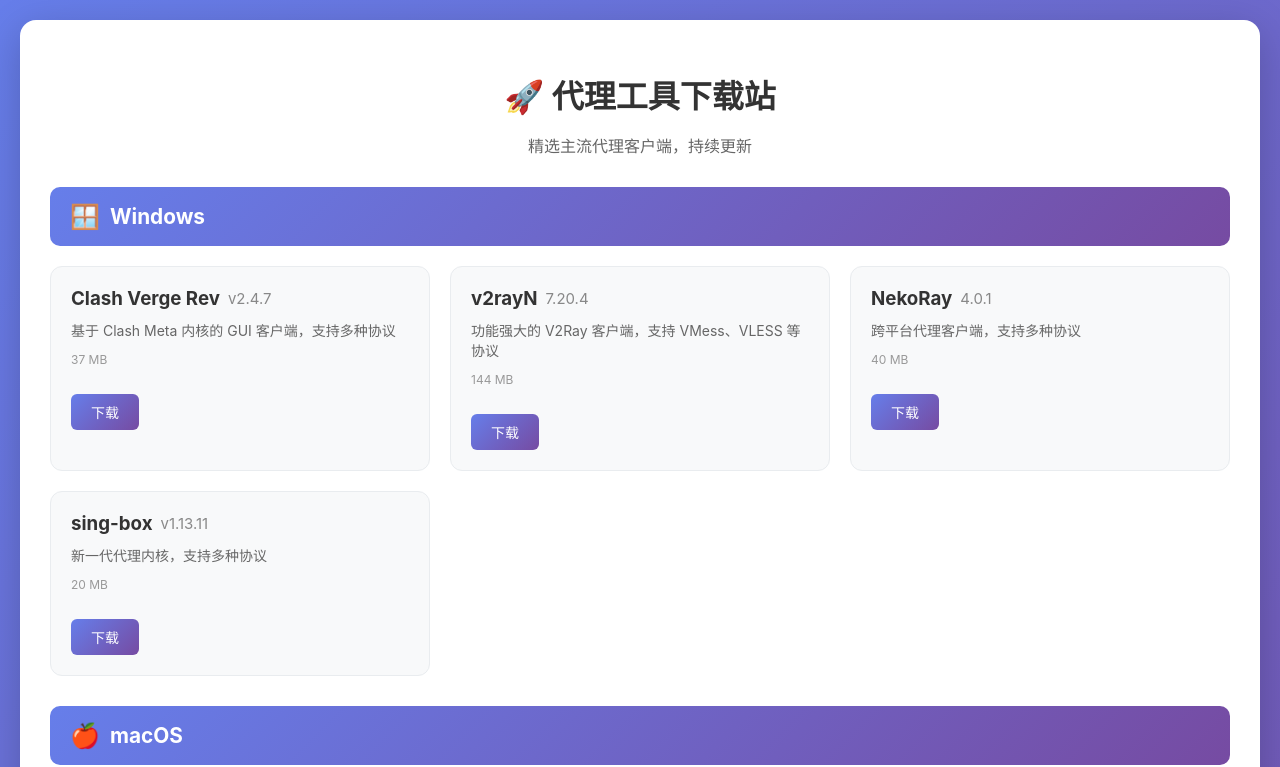
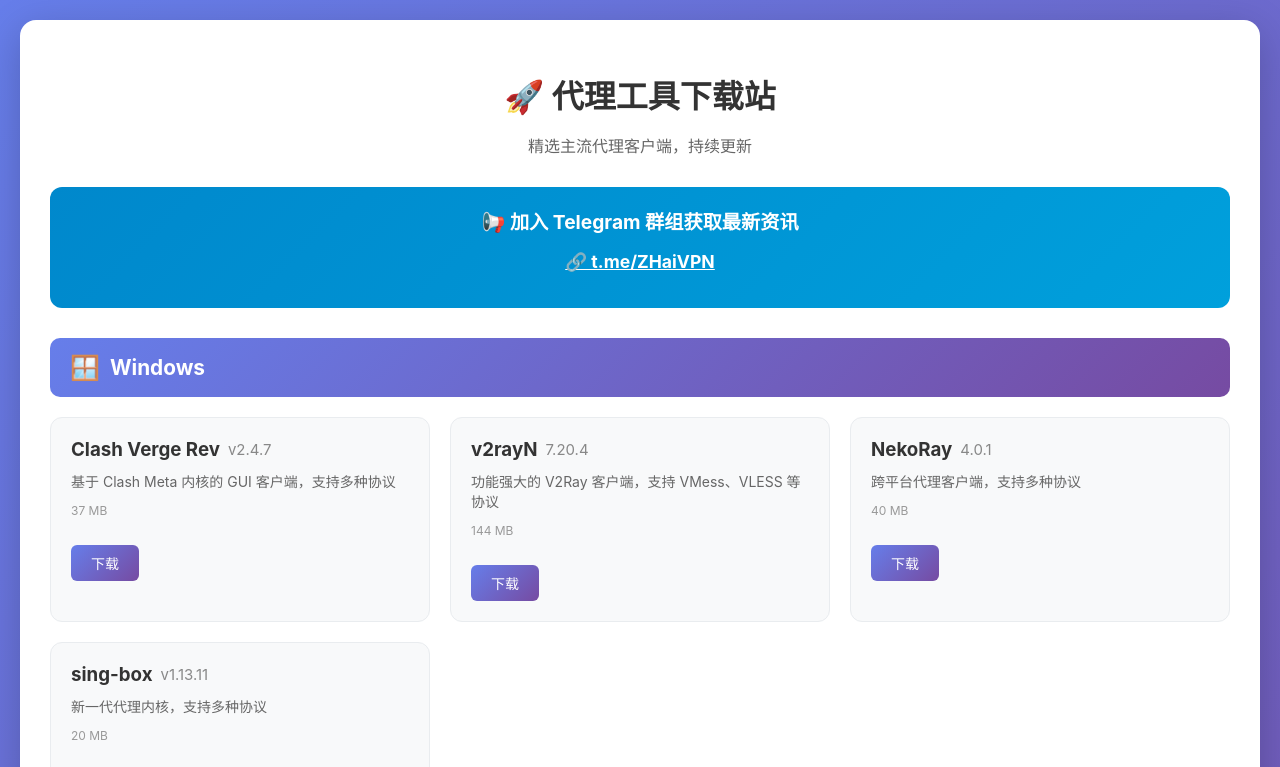
Before and after one commit to saramatos534-crypto/proxy-tools, a plain HTML site: page index.html in a window 1280 px wide. Shown: the top 767 px of the page. Drawn offline with Linux system fonts and the light colour scheme.

Commit message:
feat: add Telegram group link

```diff
--- a/index.html
+++ b/index.html
@@ -17,6 +17,22 @@
         .container { background: white; border-radius: 16px; padding: 30px; box-shadow: 0 10px 40px rgba(0,0,0,0.2); }
         h1 { color: #333; text-align: center; margin-bottom: 10px; }
         .subtitle { text-align: center; color: #666; margin-bottom: 30px; }
+        .telegram-banner {
+            background: linear-gradient(135deg, #0088cc 0%, #00a0dc 100%);
+            color: white;
+            padding: 20px;
+            border-radius: 12px;
+            text-align: center;
+            margin-bottom: 30px;
+        }
+        .telegram-banner h3 { margin: 0 0 10px 0; font-size: 1.2em; }
+        .telegram-banner a {
+            color: white;
+            font-weight: bold;
+            font-size: 1.1em;
+            text-decoration: underline;
+        }
+        .telegram-banner a:hover { text-decoration: none; }
         .platform { margin: 30px 0; }
         .platform-header {
             display: flex;
@@ -61,6 +77,14 @@
     <div class="container">
         <h1>🚀 代理工具下载站</h1>
         <p class="subtitle">精选主流代理客户端，持续更新</p>
+
+        <!-- Telegram Banner -->
+        <div class="telegram-banner">
+            <h3>📢 加入 Telegram 群组获取最新资讯</h3>
+            <p>
+                <a href="https://t.me/ZHaiVPN" target="_blank">🔗 t.me/ZHaiVPN</a>
+            </p>
+        </div>
 
         <!-- Windows -->
         <div class="platform">
@@ -181,7 +205,8 @@
         </div>
 
         <div class="footer">
-            <p>最后更新: 2026-04-27 | 所有软件均来自官方 GitHub 仓库</p>
+            <p>📢 Telegram: <a href="https://t.me/ZHaiVPN" target="_blank" style="color:#0088cc;">t.me/ZHaiVPN</a></p>
+            <p>最后更新: 2026-04-28 | 所有软件均来自官方 GitHub 仓库</p>
         </div>
     </div>
 </body>
```
